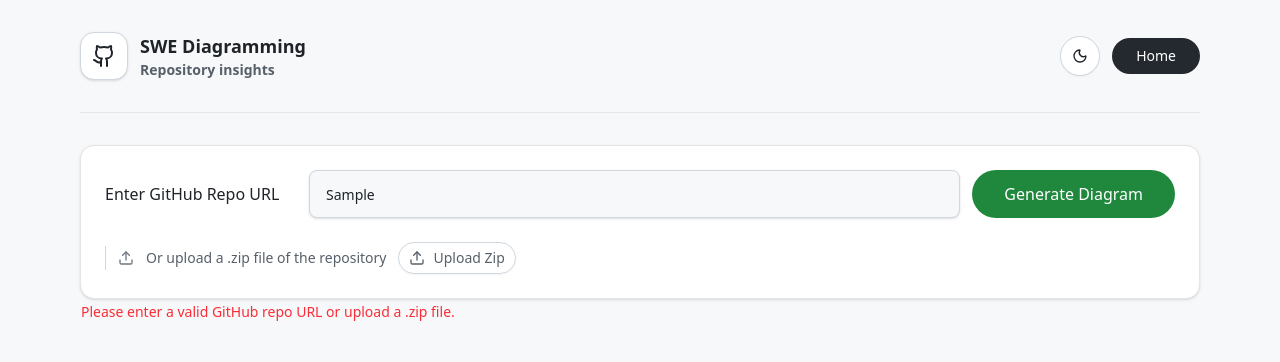
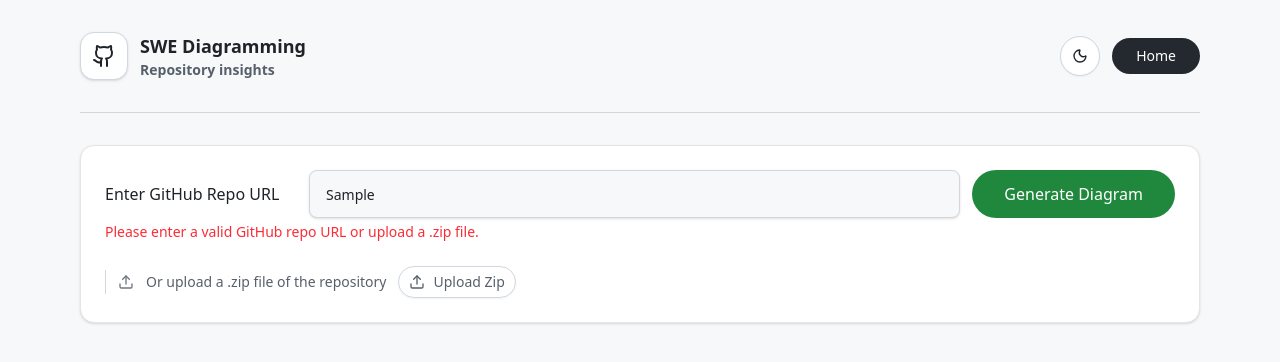
Before and after one commit to CSE210-fa25-team09/Repository-Architecture-Diagramming, a React (Vite) app in the folder frontend/: page / in a window 1280 px wide. Both pictures are taken after typing "Sample" into the empty fields and a click on the button "Generate Diagram". Shown: the top 362 px of the page. Built offline with nearby package versions, Linux system fonts and the light colour scheme.

Commit message:
Fixed error placement and component organtization

```diff
--- a/frontend/src/App.tsx
+++ b/frontend/src/App.tsx
@@ -6,7 +6,7 @@ import { Separator } from "./components/ui/separator"
 import { getSystemTheme, type Theme } from "./lib/utils"
 import { Home } from "./pages/Home"
 import { NotFound } from "./pages/NotFound"
-import RepositoryInputCard from "./components/RepositoryInputCard"
+
 function App() {
   const [theme, setTheme] = useState<Theme>(() => getSystemTheme())
   const isDark = theme === "dark"
@@ -28,16 +28,13 @@ function App() {
             isDark={isDark}
             onToggleTheme={() => setTheme((prev) => (prev === "dark" ? "light" : "dark"))}
           />
-          <Separator></Separator>
-
+          <Separator className="bg-[color:var(--panel-border)]" />
           <Routes>
             <Route
               path="/"
               element={
                 <div className="flex flex-col">
-                  <RepositoryInputCard />
                   <Home />
-                  {/* ⬅ Only show on home */}
                 </div>
               }
             />
--- a/frontend/src/components/RepositoryInputCard.tsx
+++ b/frontend/src/components/shared/RepositoryInputCard.tsx
@@ -51,7 +51,7 @@ export default function RepositoryInputCard() {
   return (
     <Card className="relative w-full max-w-none bg-[var(--panel-bg)] ">
       <CardContent>
-        <form onSubmit={handleSubmit} className="flex flex-col gap-6">
+        <form onSubmit={handleSubmit} className="flex flex-col gap-1">
           <div className="flex flex-col gap-3 md:flex-row md:items-center">
             <Label
               htmlFor="repo-url"
@@ -61,7 +61,6 @@ export default function RepositoryInputCard() {
             </Label>
 
             {/* Input for user to enter github url and sets the repo url state to the user input */}
-            <div className="flex flex-col w-full gap-2 md:flex-1">
             <Input
               id="repo-url"
               value={repoUrl}
@@ -70,13 +69,6 @@ export default function RepositoryInputCard() {
               className="h-12 w-full border border-[color:var(--input-border)] bg-[var(--input-bg)] px-4 text-base text-[var(--page-foreground)] shadow-sm placeholder:text-[var(--input-placeholder)] focus-visible:ring-2 focus-visible:ring-[color:var(--focus-ring)]"
             />
             {/* Button for user to generate diagrams which also checks if the user inputed in a valid github url or zip file*/}
-              {error && (
-                <p className="absolute left-0 top-full mt-1 text-sm text-red-500 font-medium">
-                  {error}
-                </p>
-              )}
-            </div>
-
             <Button
               size="lg"
               type="submit"
@@ -85,8 +77,14 @@ export default function RepositoryInputCard() {
               Generate Diagram
             </Button>
           </div>
+          {error && (
+            <div className="flex flex-col md:flex-row">
+              <p className="text-sm text-red-500 font-medium md:flex-1">{error}</p>
+            </div>
+          )}
         </form>
       </CardContent>
+
       <CardContent>
         <div className="flex flex-wrap items-center gap-3 text-sm text-[color:var(--muted-text)]">
           <Separator
--- a/frontend/src/pages/Home.tsx
+++ b/frontend/src/pages/Home.tsx
@@ -1,3 +1,8 @@
+import RepositoryInputCard from "@/components/shared/RepositoryInputCard"
 export function Home() {
-  return <main className="flex flex-1 flex-col gap-10 pb-12"></main>
+  return (
+    <main className="flex flex-1 flex-col gap-10 pb-12">
+      <RepositoryInputCard />
+    </main>
+  )
 }
```
Lines whose indentation alone changed are shown as unchanged.
